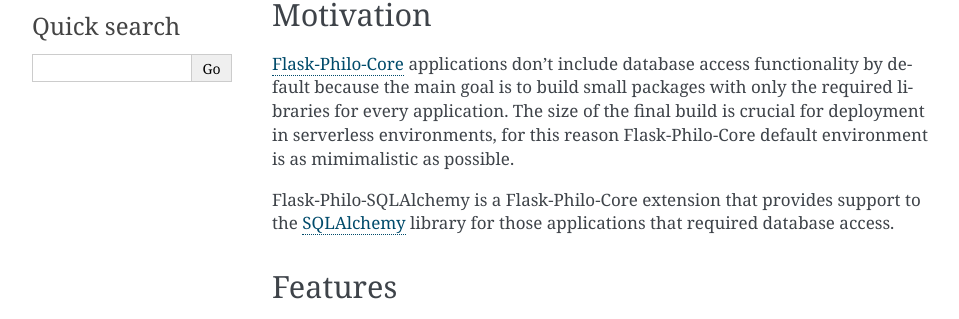
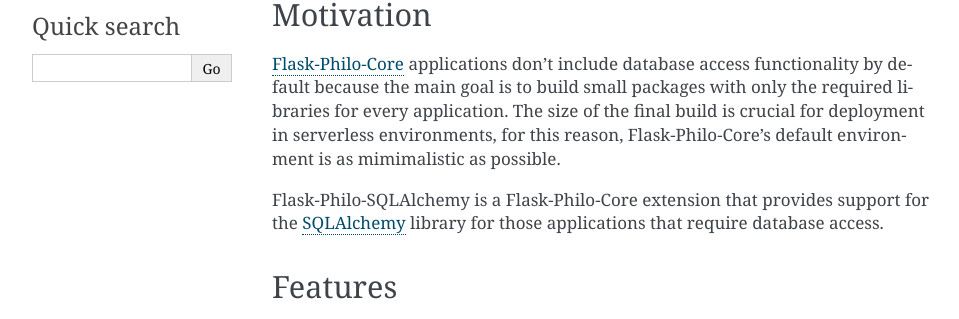
Before and after one commit to niallryan/Flask-Philo-SQLAlchemy, a Sphinx documentation site: the page built from documentation/source/intro.rst, in a window 1280 px wide and 900 px high. Shown: the part 383-702 px from the top of the window, without its empty margins (148-1107 px from the left). Built offline with Sphinx 7.4.7, drawn with Linux system fonts in a browser that asks for light colours; some of the changed text lies outside the part shown.

Commit message:
typos in doc

```diff
--- a/documentation/source/intro.rst
+++ b/documentation/source/intro.rst
@@ -18,12 +18,12 @@
 don't include database access functionality by default because the main goal is
 to build small packages with only the required libraries for every application.
 The size of the final build is crucial for deployment in serverless environments,
-for this reason Flask-Philo-Core default environment is as mimimalistic as
+for this reason, Flask-Philo-Core's default environment is as mimimalistic as
 possible.
 
 Flask-Philo-SQLAlchemy is a Flask-Philo-Core extension that provides support
-to the `SQLAlchemy <https://docs.sqlalchemy.org>`_ library for those applications
-that required database access.
+for the `SQLAlchemy <https://docs.sqlalchemy.org>`_ library for those applications
+that require database access.
 
 
 Features
```
Also changed, not shown: other parts of documentation/source/intro.rst (+2 -2 lines).
